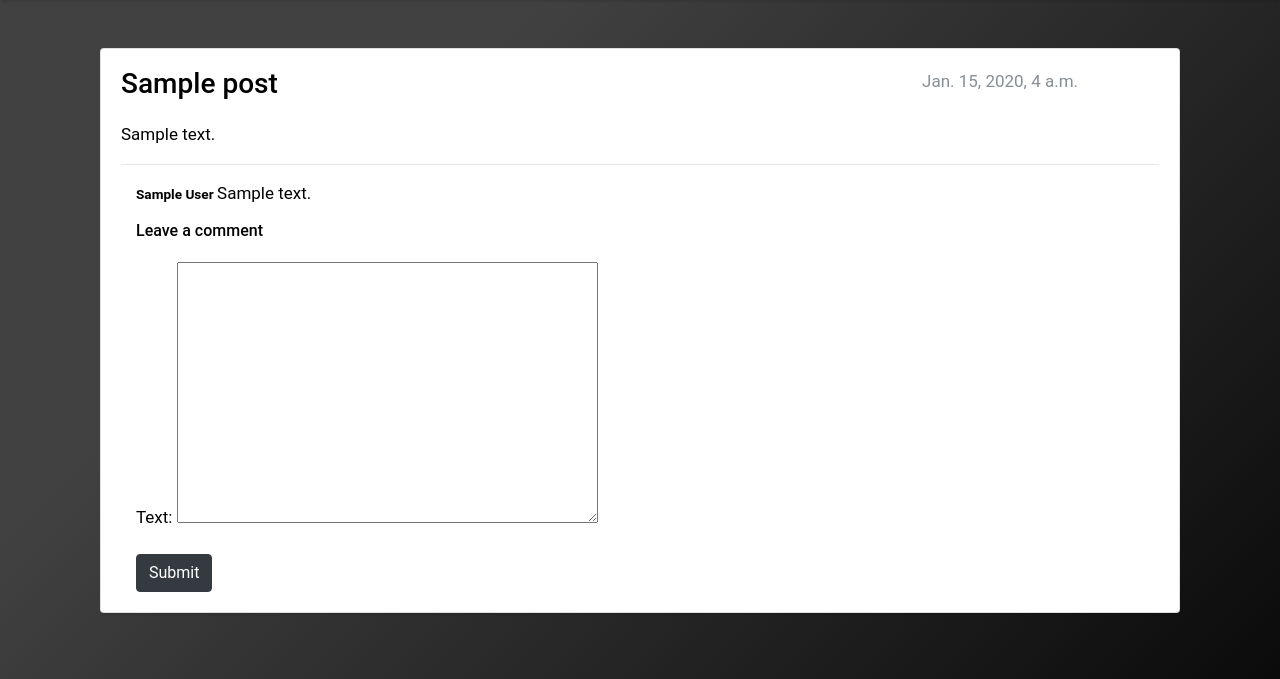
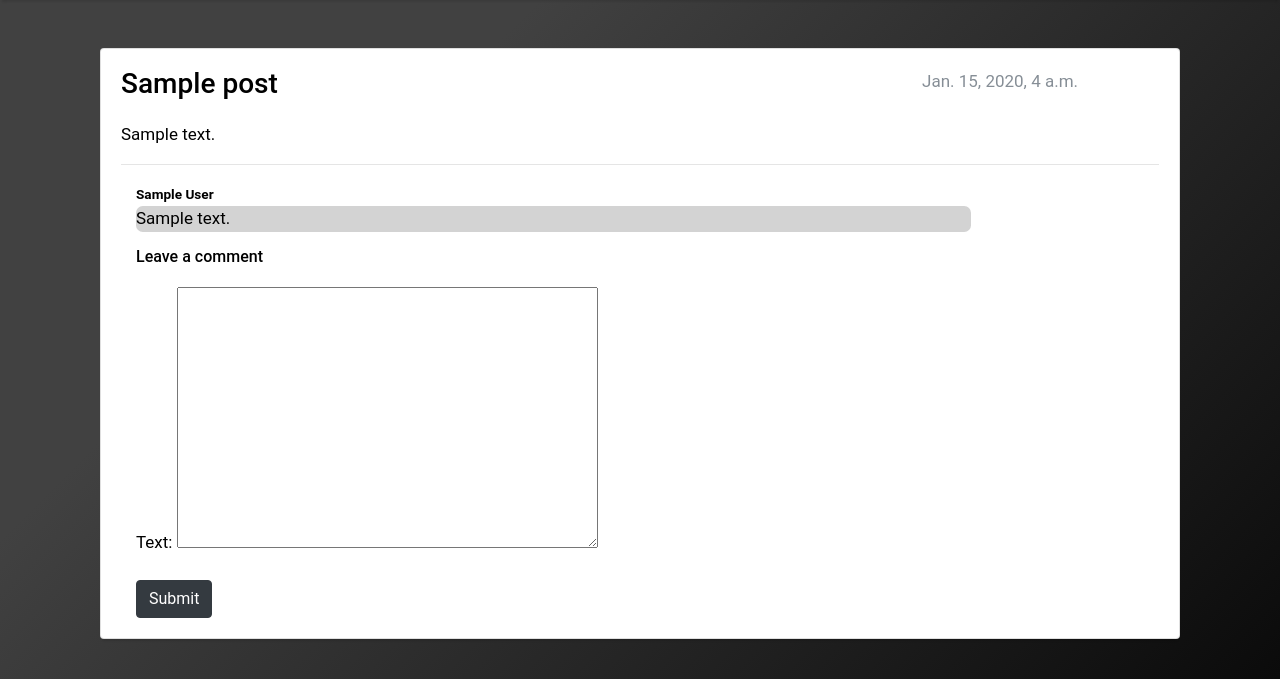
Before and after one commit to amaya91/Django-projects, a Django app: page /post/1/ in a window 1280 px wide. Shown: the part 58-737 px from the top of the page. Run offline with Django 3.2, Linux system fonts and the light colour scheme; tables that the repository leaves empty hold one stand-in row (values such as "Sample post"); some libraries are stand-ins or nearby versions.

Commit message:
added email to signup and comment bubbles

```diff
--- a/blog/form.py
+++ b/blog/form.py
@@ -1,6 +1,15 @@
 from django import forms
 
 from .models import Post, Comment
+from django.contrib.auth.forms import UserCreationForm
+from django.contrib.auth.models import User
+
+class SignUpForm(UserCreationForm):
+    email = forms.EmailField(max_length=80, help_text='Required. Provide a valid email address.')
+
+    class Meta:
+        model = User
+        fields = ('username', 'email', 'password1', 'password2', )
 
 class PostForm(forms.ModelForm):
 
--- a/blog/templates/blog/base.html
+++ b/blog/templates/blog/base.html
@@ -45,7 +45,7 @@
         <nav class=" navbar navbar-expand-lg navbar-dark bg-dark shadow ">
             <div class="container ">
                 {% if user.is_authenticated %}
-                    <h1 class="navbar-brand ">MomWebDevity</h1>
+                    <a class="navbar-brand " href="{% url 'home' %}">MomWebDevity</a>
                 {% endif %}
                 <button class="navbar-toggler " type="button" data-toggle="collapse" data-target="#navbarNavAltMarkup" aria-controls="navbarNavAltMarkup" aria-expanded="false" aria-label="Toggle navigation">
                     <span class="navbar-toggler-icon"></span>
@@ -60,7 +60,7 @@
                                 <a href="{% url 'post_draft_list' %}" class="nav-item nav-link">View Drafts<i class="fas fa-edit pl-2"></i></a>
                             {% endif %}
                             <a href="{% url 'logout' %}" class="nav-item nav-link">Log Out<i class="fas fa-sign-out-alt pl-2"></i></a>
-                            <a class="nav-item nav-link" href="https://www.teamtreehouse.com" target="_blank">Amaya Portfolio</a>
+                            <a class="nav-item nav-link" href="#" target="_blank">Amaya Portfolio</a>
                         {% else %}
                             <a href="{% url 'home' %}" class="nav-item nav-link">Home</a>
                             <a href="{% url 'login' %}" class="nav-item nav-link">Log In<i class="fas fa-sign-in-alt pl-2"></i></a>
--- a/blog/templates/blog/post_detail.html
+++ b/blog/templates/blog/post_detail.html
@@ -30,8 +30,24 @@
             <div class="row mx-0">
                 <!-- comments -->
                 {% for comment in comments %}
-                <div class="comment col-md-10" >
-                    <p><small><b>{{ comment.author }}   </b></small>{{ comment.text | linebreaksbr }}</p>
+                <style>
+                    .speech-bubble {
+                        position: relative;
+                        background: lightgray;
+                        border-radius: .4em;
+                    }
+
+                    .speech-bubble:after {
+                        content: '';
+                        position: absolute;
+                        left: 0;
+                        top: 50%;
+                        width: 0;
+                        height: 0;
+                    }
+                </style>
+                <div class="comment col-md-10 mx-0" >
+                    <p class="mb-0"><small ><b>{{ comment.author }}   </b></small></p><p class="speech-bubble">{{ comment.text | linebreaksbr }}</p>
                 </div>
                 <div class="text-muted col-md-2 ">
                     {% if user.is_superuser %}
--- a/blog/views.py
+++ b/blog/views.py
@@ -6,6 +6,7 @@ from .form import PostForm, CommentForm
 from django.contrib.auth.decorators import login_required
 from django.contrib.auth import login, authenticate
 from django.contrib.auth.forms import UserCreationForm
+from blog.form import SignUpForm
 
 def home_view(request):
     return render(request, 'blog/home.html', {})
@@ -15,7 +16,7 @@ def base_view(request):
 
 def signup_view(request):
     if request.method=='POST':
-        form = UserCreationForm(request.POST)
+        form = SignUpForm(request.POST)
         if form.is_valid():
             form.save()
             username = form.cleaned_data.get('username')
@@ -24,7 +25,7 @@ def signup_view(request):
             login(request, user)
             return redirect('post_list')
     else:
-        form = UserCreationForm()
+        form = SignUpForm()
     return render(request, 'blog/registration/signup.html', {'form': form})
 
 
```
